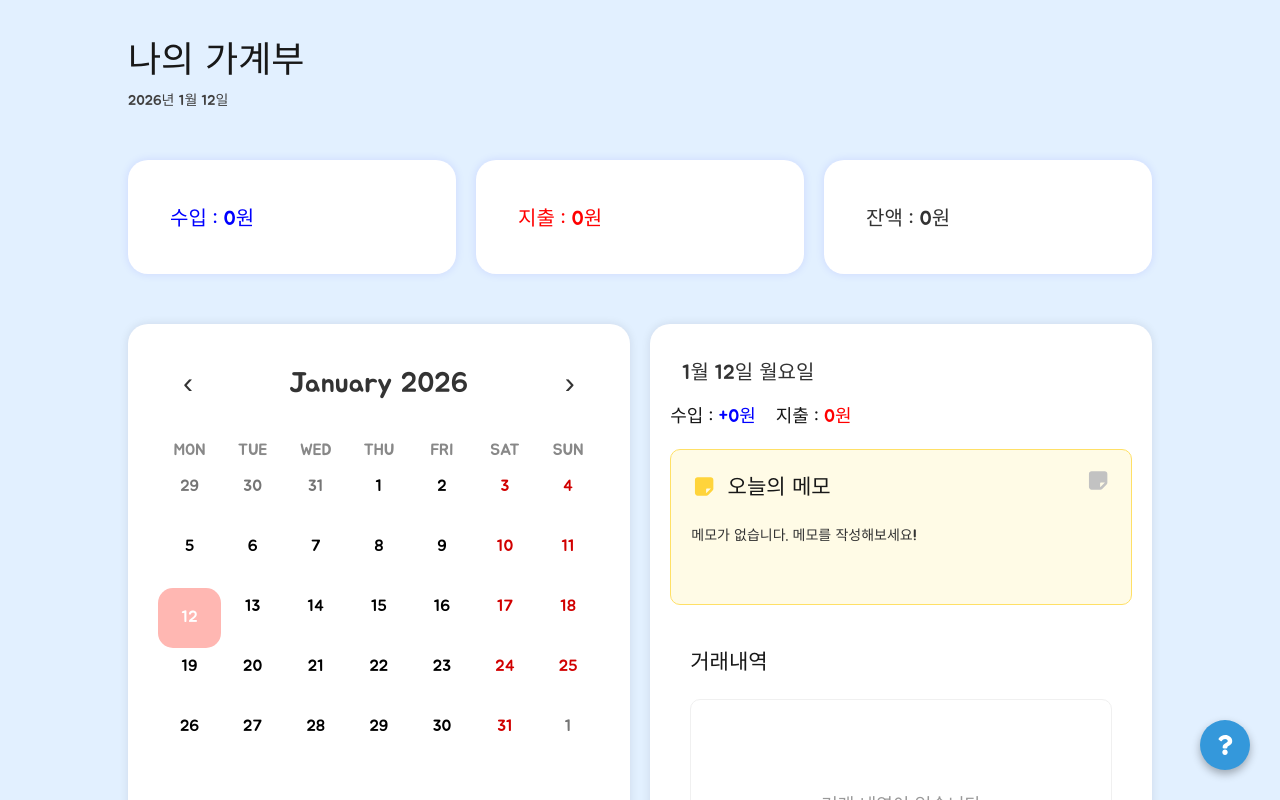
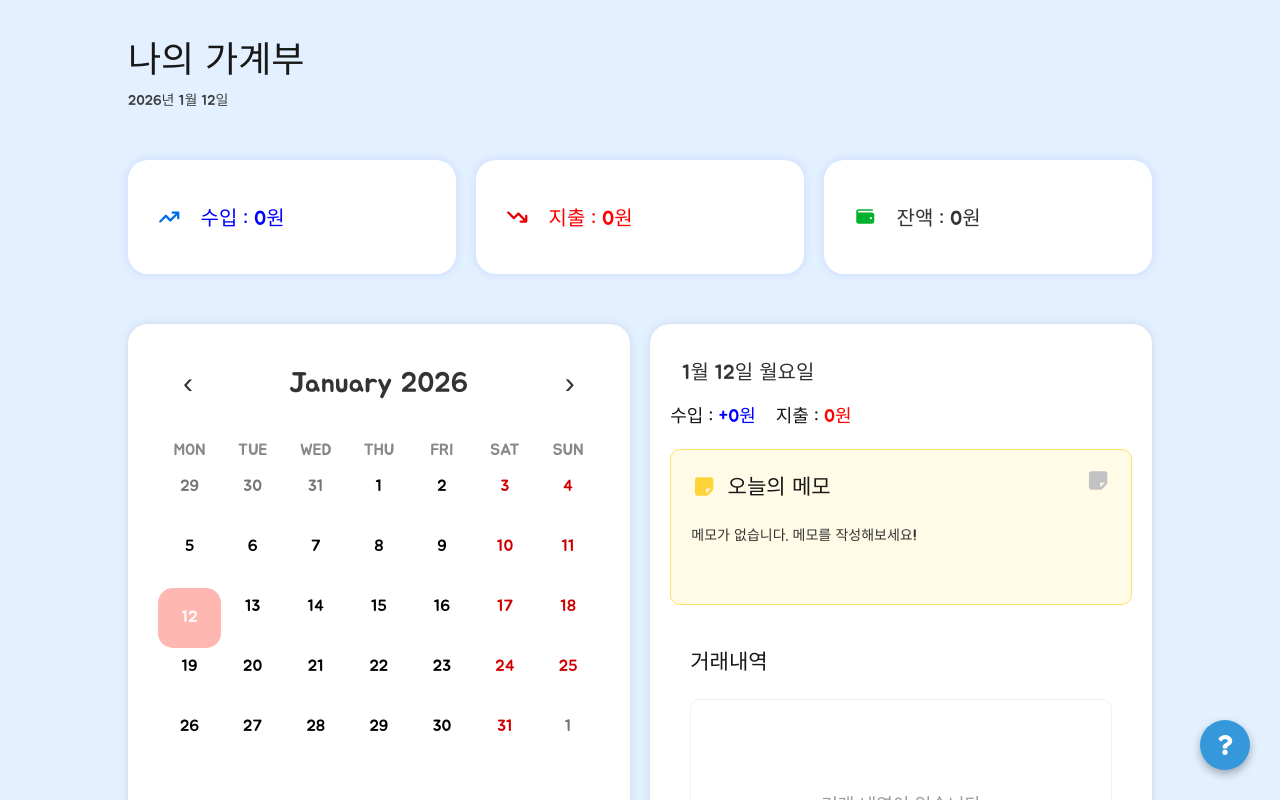
Before and after one commit to KimJungJae369/portfolio, a React (Vite) app: page / in a window 1280 px wide. Shown: the top 800 px of the page. Built offline with nearby package versions, Linux system fonts and the light colour scheme; a web font is replaced by a local one.

Commit message:
아이콘 추가 및 세로 중앙 정렬

```diff
--- a/src/Portfolio/2. Section/Section.css
+++ b/src/Portfolio/2. Section/Section.css
@@ -22,6 +22,7 @@
 
 .itemIcon{
     display: flex;
+    align-items: center;
 }
 
 h2{
--- a/src/Portfolio/2. Section/Section.tsx
+++ b/src/Portfolio/2. Section/Section.tsx
@@ -1,5 +1,7 @@
 import {useState, useEffect} from 'react'
 import {useAppContext} from './AppContext'
+import { FontAwesomeIcon } from '@fortawesome/react-fontawesome'
+import { faArrowTrendUp, faArrowTrendDown, faWallet } from '@fortawesome/free-solid-svg-icons'
 import './Section.css'
 
 function useWindowSize(){
@@ -49,18 +51,23 @@
         <div className="MainMenu">
             <div className="itemStyle">
                 <div className="itemIcon">
+                    <FontAwesomeIcon icon={faArrowTrendUp} style={{ color: '#006be6', marginRight: 8 }} />
                     <h2 style={{ color: 'blue' }}>수입 : {totalIncome}원</h2>
                 </div>
             </div>
 
             <div className="itemStyle">
                 <div className="itemIcon">
+                    <FontAwesomeIcon icon={faArrowTrendDown} style={{ color: '#e60000', marginRight: 8 }} />
                     <h2 style={{color : 'red'}}>지출 : {totalExpense}원</h2>
                 </div>
             </div>
 
             <div className="itemStyle">
-                <h2>잔액 : {balance}원</h2>
+                <div className="itemIcon">
+                    <FontAwesomeIcon icon={faWallet} style={{ color: '#00b12c', marginRight: 8 }} />
+                    <h2>잔액 : {balance}원</h2>
+                </div>
             </div>
         </div>
     )
```
Also changed, not shown: 5 other files (tests, documents, lock files or other folders).
